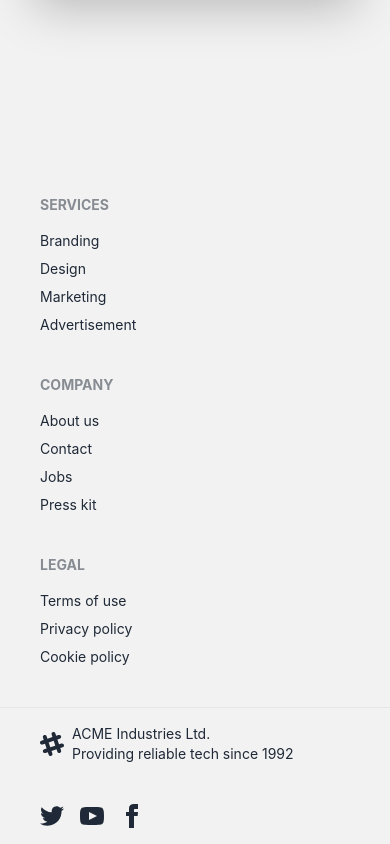
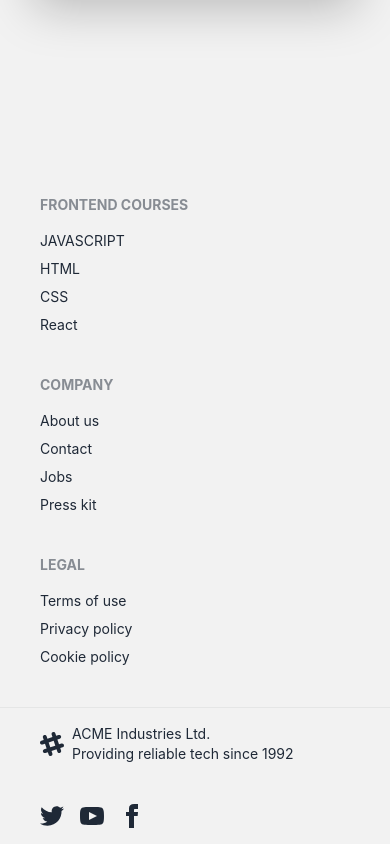
Before and after one commit to suhanasalma/Web_History_Client, a React (Create React App) app: page /login in a window 390 px wide. Shown: the part 1163-2007 px from the top of the page. Built offline with nearby package versions, Linux system fonts and the light colour scheme; no server answers.

Commit message:
some modifications done like responsive issu

```diff
--- a/src/Pages/Carts/Carts.js
+++ b/src/Pages/Carts/Carts.js
@@ -55,7 +55,7 @@
             <p className="flex justify-between font-semibold text-xl border p-3">
               Total <span> {total}$</span>
             </p>
-            <button className="border w-full p-3 mt-5 font-semibold bg-slate-300 hover:bg-slate-200">
+            <button className="border w-full p-3 mt-5 font-semibold bg-black text-white hover:text-black hover:bg-slate-200">
               Proceed To CheckOut
             </button>
           </div>
--- a/src/Pages/CourseDetails/CourseDetails.js
+++ b/src/Pages/CourseDetails/CourseDetails.js
@@ -42,27 +42,35 @@
 
    return (
      <section className="">
-       <div className="course-cotainer mb-20">
+       <div className="course-cotainer mb-10">
          <h1 className="text-white font-bold text-4xl flex h-full justify-center items-center">
            {name}
          </h1>
        </div>
 
        <PDFExport ref={pdfExportComponent} paperSize="A4">
-         <div className=" text-center	mb-10">
+         <div className=" flex justify-around w-9/12 sm:m-auto md:mb-20 items-center sm:flex-col md:flex-row  ">
            <button
-             className="bg-amber-400 p-5 border-none hover:bg-red-500	text-red-500 hover:text-amber-400 font-bold rounded-lg text-lg"
+             className="bg-black sm:mb-10 md:m-0  p-5 border-none hover:bg-slate-200	text-white hover:text-black font-bold rounded-lg text-lg"
              onClick={handleExportWithComponent}
              primary={true}
            >
              Download PDF
            </button>
+           <Link to="/carts">
+             <button
+               className="bg-black sm:mb-10 md:m-0 p-5 border-none hover:bg-slate-200	text-white hover:text-black font-bold rounded-lg text-lg"
+               onClick={addToLS}
+             >
+               Get Premium Access
+             </button>
+           </Link>
          </div>
          <div className="flex sm:flex-col xl:flex-row items-center justify-around w-5/6 m-auto">
            <div className="">
              <section className="">
                <article className="flex justify-between items-center mb-10 ">
-                 <div className="flex sm:flex-col lg:flex-row items-center gap-10">
+                 <div className="flex  items-center gap-10">
                    <div className="flex items-center gap-3">
                      <img
                        src={teacher_info[0].teacher_img}
@@ -84,14 +92,14 @@
 
                  <div className="flex sm:flex-col md:flex-row items-center gap-4">
                    <p className="price text-3xl font-bold">{price}$</p>
-                   <Link to='/carts'>
+                   {/* <Link to='/carts'>
                      <button
                        className="bg-amber-500 px-4 py-2 border-none rounded-lg font-bold hover:bg-amber-100"
                        onClick={addToLS}
                      >
                        Get Premium Access
                      </button>
-                   </Link>
+                   </Link> */}
                  </div>
                </article>
                <article className="mb-10">
--- a/src/Pages/CourseDisplay/CourseDisplay.js
+++ b/src/Pages/CourseDisplay/CourseDisplay.js
@@ -4,7 +4,7 @@
 import { addToCart } from '../../LocalStorage/LocalStorage';
 
 const CourseDisplay = ({course}) => {
-   const { name, img, id, price, course_desc } = course;
+   const { name, img, id, price } = course;
 
    const addTolS = (id)=>{
         addToCart(id)
--- a/src/Pages/SharedPages/Footer/Footer.js
+++ b/src/Pages/SharedPages/Footer/Footer.js
@@ -6,11 +6,13 @@
      <div>
        <footer className="footer p-10 bg-base-200 text-base-content">
          <div>
-    <span className="footer-title">Services</span>
-    <Link className="link link-hover">Branding</Link>
-    <Link className="link link-hover">Design</Link>
-    <Link className="link link-hover">Marketing</Link>
-    <Link className="link link-hover">Advertisement</Link>
+           <span className="footer-title">Frontend Courses</span>
+           <Link className="link link-hover">
+             JAVASCRIPT
+           </Link>
+           <Link className="link link-hover">HTML</Link>
+           <Link className="link link-hover">CSS</Link>
+           <Link className="link link-hover">React</Link>
          </div>
          <div>
            <span className="footer-title">Company</span>
@@ -28,14 +30,56 @@
        </footer>
        <footer className="footer px-10 py-4 border-t bg-base-200 text-base-content border-base-300">
          <div className="items-center grid-flow-col">
-    <svg width="24" height="24" viewBox="0 0 24 24" xmlns="http://www.w3.org/2000/svg" fillRule="evenodd" clipRule="evenodd" className="fill-current"><path d="M22.672 15.226l-2.432.811.841 2.515c.33 1.019-.209 2.127-1.23 2.456-1.15.325-2.148-.321-2.463-1.226l-.84-2.518-5.013 1.677.84 2.517c.391 1.203-.434 2.542-1.831 2.542-.88 0-1.601-.564-1.86-1.314l-.842-2.516-2.431.809c-1.135.328-2.145-.317-2.463-1.229-.329-1.018.211-2.127 1.231-2.456l2.432-.809-1.621-4.823-2.432.808c-1.355.384-2.558-.59-2.558-1.839 0-.817.509-1.582 1.327-1.846l2.433-.809-.842-2.515c-.33-1.02.211-2.129 1.232-2.458 1.02-.329 2.13.209 2.461 1.229l.842 2.515 5.011-1.677-.839-2.517c-.403-1.238.484-2.553 1.843-2.553.819 0 1.585.509 1.85 1.326l.841 2.517 2.431-.81c1.02-.33 2.131.211 2.461 1.229.332 1.018-.21 2.126-1.23 2.456l-2.433.809 1.622 4.823 2.433-.809c1.242-.401 2.557.484 2.557 1.838 0 .819-.51 1.583-1.328 1.847m-8.992-6.428l-5.01 1.675 1.619 4.828 5.011-1.674-1.62-4.829z"></path></svg>
-    <p>ACME Industries Ltd. <br/> Providing reliable tech since 1992</p>
+           <svg
+             width="24"
+             height="24"
+             viewBox="0 0 24 24"
+             xmlns="http://www.w3.org/2000/svg"
+             fillRule="evenodd"
+             clipRule="evenodd"
+             className="fill-current"
+           >
+             <path d="M22.672 15.226l-2.432.811.841 2.515c.33 1.019-.209 2.127-1.23 2.456-1.15.325-2.148-.321-2.463-1.226l-.84-2.518-5.013 1.677.84 2.517c.391 1.203-.434 2.542-1.831 2.542-.88 0-1.601-.564-1.86-1.314l-.842-2.516-2.431.809c-1.135.328-2.145-.317-2.463-1.229-.329-1.018.211-2.127 1.231-2.456l2.432-.809-1.621-4.823-2.432.808c-1.355.384-2.558-.59-2.558-1.839 0-.817.509-1.582 1.327-1.846l2.433-.809-.842-2.515c-.33-1.02.211-2.129 1.232-2.458 1.02-.329 2.13.209 2.461 1.229l.842 2.515 5.011-1.677-.839-2.517c-.403-1.238.484-2.553 1.843-2.553.819 0 1.585.509 1.85 1.326l.841 2.517 2.431-.81c1.02-.33 2.131.211 2.461 1.229.332 1.018-.21 2.126-1.23 2.456l-2.433.809 1.622 4.823 2.433-.809c1.242-.401 2.557.484 2.557 1.838 0 .819-.51 1.583-1.328 1.847m-8.992-6.428l-5.01 1.675 1.619 4.828 5.011-1.674-1.62-4.829z"></path>
+           </svg>
+           <p>
+             ACME Industries Ltd. <br /> Providing reliable tech since 1992
+           </p>
          </div>
          <div className="md:place-self-center md:justify-self-end">
            <div className="grid grid-flow-col gap-4">
-      <a><svg xmlns="http://www.w3.org/2000/svg" width="24" height="24" viewBox="0 0 24 24" className="fill-current"><path d="M24 4.557c-.883.392-1.832.656-2.828.775 1.017-.609 1.798-1.574 2.165-2.724-.951.564-2.005.974-3.127 1.195-.897-.957-2.178-1.555-3.594-1.555-3.179 0-5.515 2.966-4.797 6.045-4.091-.205-7.719-2.165-10.148-5.144-1.29 2.213-.669 5.108 1.523 6.574-.806-.026-1.566-.247-2.229-.616-.054 2.281 1.581 4.415 3.949 4.89-.693.188-1.452.232-2.224.084.626 1.956 2.444 3.379 4.6 3.419-2.07 1.623-4.678 2.348-7.29 2.04 2.179 1.397 4.768 2.212 7.548 2.212 9.142 0 14.307-7.721 13.995-14.646.962-.695 1.797-1.562 2.457-2.549z"></path></svg></a>
-      <a><svg xmlns="http://www.w3.org/2000/svg" width="24" height="24" viewBox="0 0 24 24" className="fill-current"><path d="M19.615 3.184c-3.604-.246-11.631-.245-15.23 0-3.897.266-4.356 2.62-4.385 8.816.029 6.185.484 8.549 4.385 8.816 3.6.245 11.626.246 15.23 0 3.897-.266 4.356-2.62 4.385-8.816-.029-6.185-.484-8.549-4.385-8.816zm-10.615 12.816v-8l8 3.993-8 4.007z"></path></svg></a>
-      <a><svg xmlns="http://www.w3.org/2000/svg" width="24" height="24" viewBox="0 0 24 24" className="fill-current"><path d="M9 8h-3v4h3v12h5v-12h3.642l.358-4h-4v-1.667c0-.955.192-1.333 1.115-1.333h2.885v-5h-3.808c-3.596 0-5.192 1.583-5.192 4.615v3.385z"></path></svg></a>
+             <a>
+               <svg
+                 xmlns="http://www.w3.org/2000/svg"
+                 width="24"
+                 height="24"
+                 viewBox="0 0 24 24"
+                 className="fill-current"
+               >
+                 <path d="M24 4.557c-.883.392-1.832.656-2.828.775 1.017-.609 1.798-1.574 2.165-2.724-.951.564-2.005.974-3.127 1.195-.897-.957-2.178-1.555-3.594-1.555-3.179 0-5.515 2.966-4.797 6.045-4.091-.205-7.719-2.165-10.148-5.144-1.29 2.213-.669 5.108 1.523 6.574-.806-.026-1.566-.247-2.229-.616-.054 2.281 1.581 4.415 3.949 4.89-.693.188-1.452.232-2.224.084.626 1.956 2.444 3.379 4.6 3.419-2.07 1.623-4.678 2.348-7.29 2.04 2.179 1.397 4.768 2.212 7.548 2.212 9.142 0 14.307-7.721 13.995-14.646.962-.695 1.797-1.562 2.457-2.549z"></path>
+               </svg>
+             </a>
+             <a>
+               <svg
+                 xmlns="http://www.w3.org/2000/svg"
+                 width="24"
+                 height="24"
+                 viewBox="0 0 24 24"
+                 className="fill-current"
+               >
+                 <path d="M19.615 3.184c-3.604-.246-11.631-.245-15.23 0-3.897.266-4.356 2.62-4.385 8.816.029 6.185.484 8.549 4.385 8.816 3.6.245 11.626.246 15.23 0 3.897-.266 4.356-2.62 4.385-8.816-.029-6.185-.484-8.549-4.385-8.816zm-10.615 12.816v-8l8 3.993-8 4.007z"></path>
+               </svg>
+             </a>
+             <a>
+               <svg
+                 xmlns="http://www.w3.org/2000/svg"
+                 width="24"
+                 height="24"
+                 viewBox="0 0 24 24"
+                 className="fill-current"
+               >
+                 <path d="M9 8h-3v4h3v12h5v-12h3.642l.358-4h-4v-1.667c0-.955.192-1.333 1.115-1.333h2.885v-5h-3.808c-3.596 0-5.192 1.583-5.192 4.615v3.385z"></path>
+               </svg>
+             </a>
            </div>
          </div>
        </footer>
```
Lines whose indentation alone changed are shown as unchanged.
